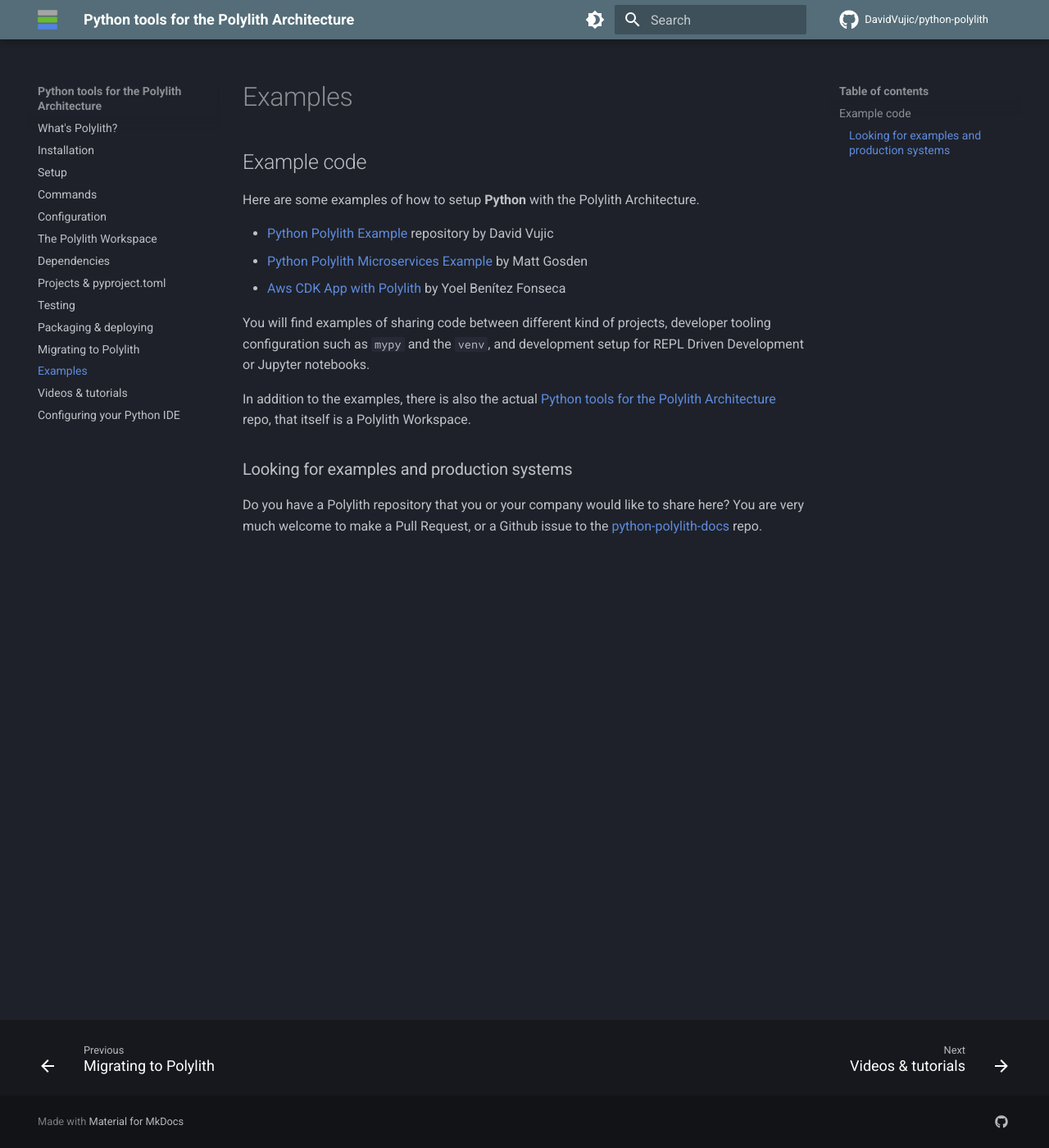
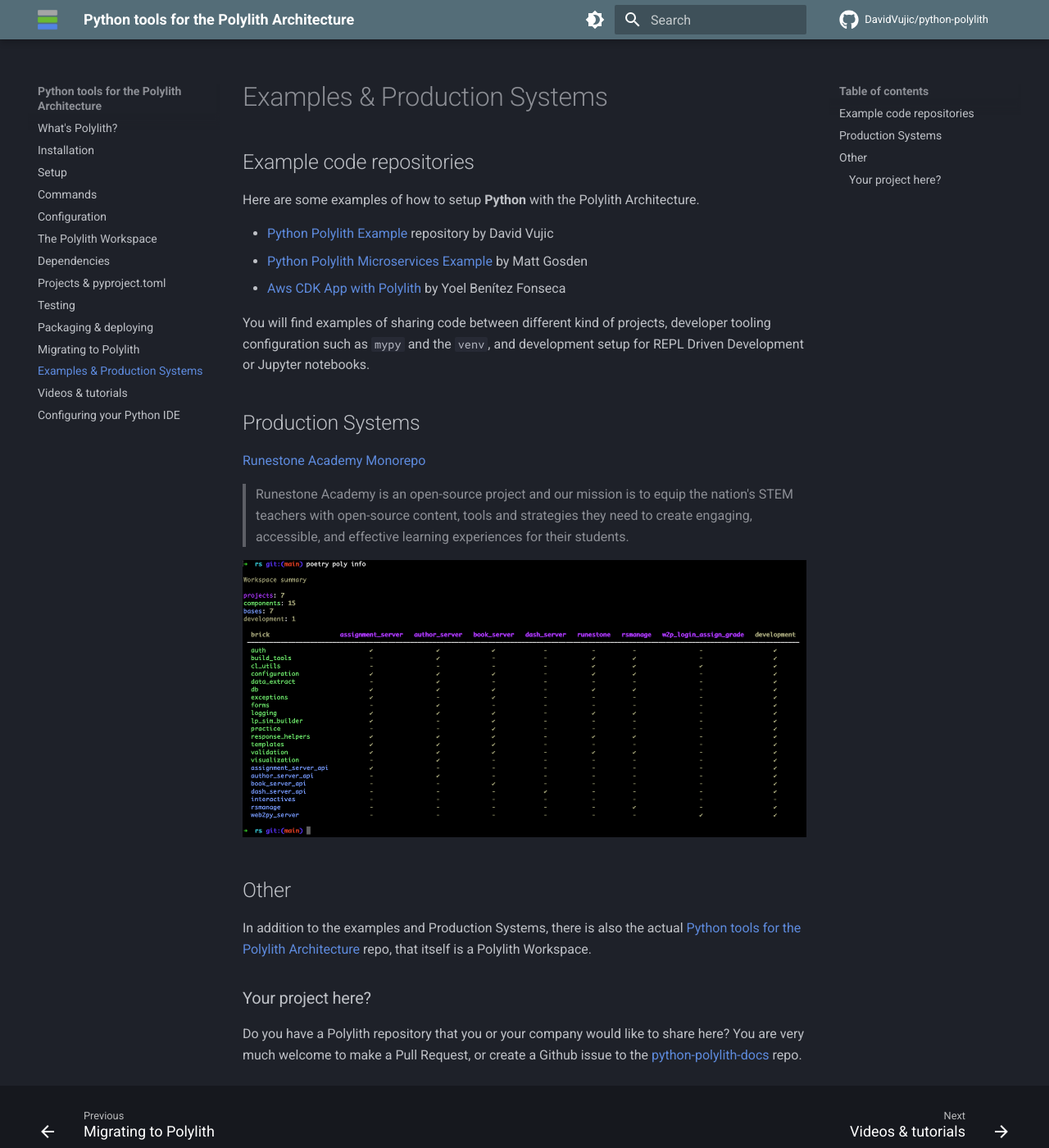
Before and after one commit to DavidVujic/python-polylith-docs, an MkDocs documentation site: the page built from docs/examples.md, in a window 1280 px wide and 1400 px high. Shown: the whole window at 82% size. Built offline with MkDocs 1.6.1 and Material for MkDocs 9.7.7, drawn with Linux system fonts in a browser that asks for light colours; comment, search, counter and statistics services are not loaded.

Commit message:
add production systems section, with the Runestone Academy Monorepo

```diff
--- a/docs/examples.md
+++ b/docs/examples.md
@@ -1,6 +1,6 @@
-# Examples
+# Examples & Production Systems
 
-## Example code
+## Example code repositories
 Here are some examples of how to setup __Python__ with the Polylith Architecture.
 
 - [Python Polylith Example](https://github.com/DavidVujic/python-polylith-example) repository by David Vujic
@@ -10,8 +10,18 @@
 You will find examples of sharing code between different kind of projects, developer tooling configuration such as `mypy` and the `venv`,
 and development setup for REPL Driven Development or Jupyter notebooks.
 
-In addition to the examples, there is also the actual [Python tools for the Polylith Architecture](https://github.com/DavidVujic/python-polylith) repo, that itself is a Polylith Workspace.
+## Production Systems
+[Runestone Academy Monorepo](https://github.com/RunestoneInteractive/rs)
 
-### Looking for examples and production systems
+> Runestone Academy is an open-source project and our mission is to equip the nation's STEM teachers with open-source content, tools and strategies they need to create engaging, accessible, and effective learning experiences for their students.
+
+![poly info](img/runestone-poly-info.png)
+
+## Other
+In addition to the examples and Production Systems,
+there is also the actual [Python tools for the Polylith Architecture](https://github.com/DavidVujic/python-polylith)
+repo, that itself is a Polylith Workspace.
+
+### Your project here?
 Do you have a Polylith repository that you or your company would like to share here? You are very much welcome to make a Pull Request,
-or a Github issue to the [python-polylith-docs](https://github.com/DavidVujic/python-polylith-docs) repo.
+or create a Github issue to the [python-polylith-docs](https://github.com/DavidVujic/python-polylith-docs) repo.
--- a/mkdocs.yml
+++ b/mkdocs.yml
@@ -15,7 +15,7 @@
     - Testing: testing.md
     - "Packaging & deploying": deployment.md
     - "Migrating to Polylith": migrating.md
-    - Examples: examples.md
+    - "Examples & Production Systems": examples.md
     - "Videos & tutorials": videos.md
     - "Configuring your Python IDE": ide.md
 
```
Also changed, not shown: docs/img/runestone-poly-info.png (added).
